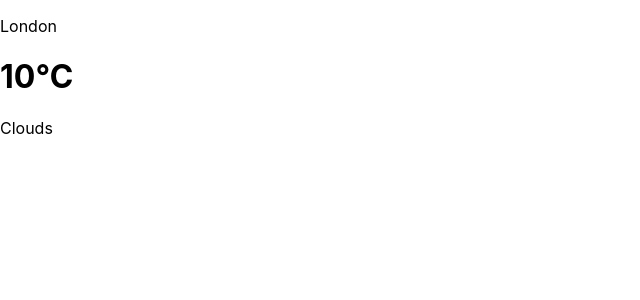
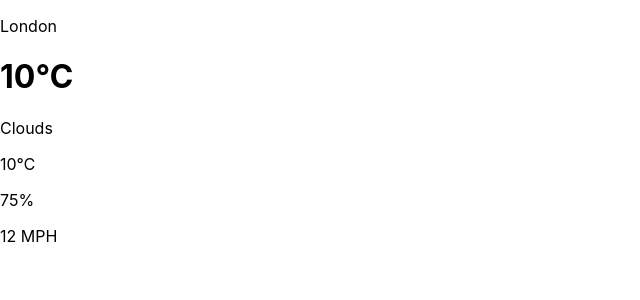
Before and after one commit to dazeste/weather-app-react, a React (Create React App) app: page / in a window 1280 px wide. Shown: the top 300 px of the page, without its empty margins (0-640 px from the left). Built offline with nearby package versions, Linux system fonts and the light colour scheme.

Commit message:
Add files via upload

```diff
--- a/src/App.js
+++ b/src/App.js
@@ -16,13 +16,23 @@ function App() {
             <p>London</p>
           </div>
           <div className="temp">
-            <h1> 10℃</h1>
+            <h1>10℃</h1>
           </div>
           <div className="description">
             <p>Clouds</p>
           </div>
         </div>
-        <div className="bottom"></div>
+        <div className="bottom">
+          <div className="feels">
+            <p>10℃</p>
+          </div>
+          <div className="humidity">
+          <p>75%</p>
+          </div>
+          <div className="wind">
+          <p>12 MPH</p>
+          </div>
+        </div>
 
       </div>
 
```
